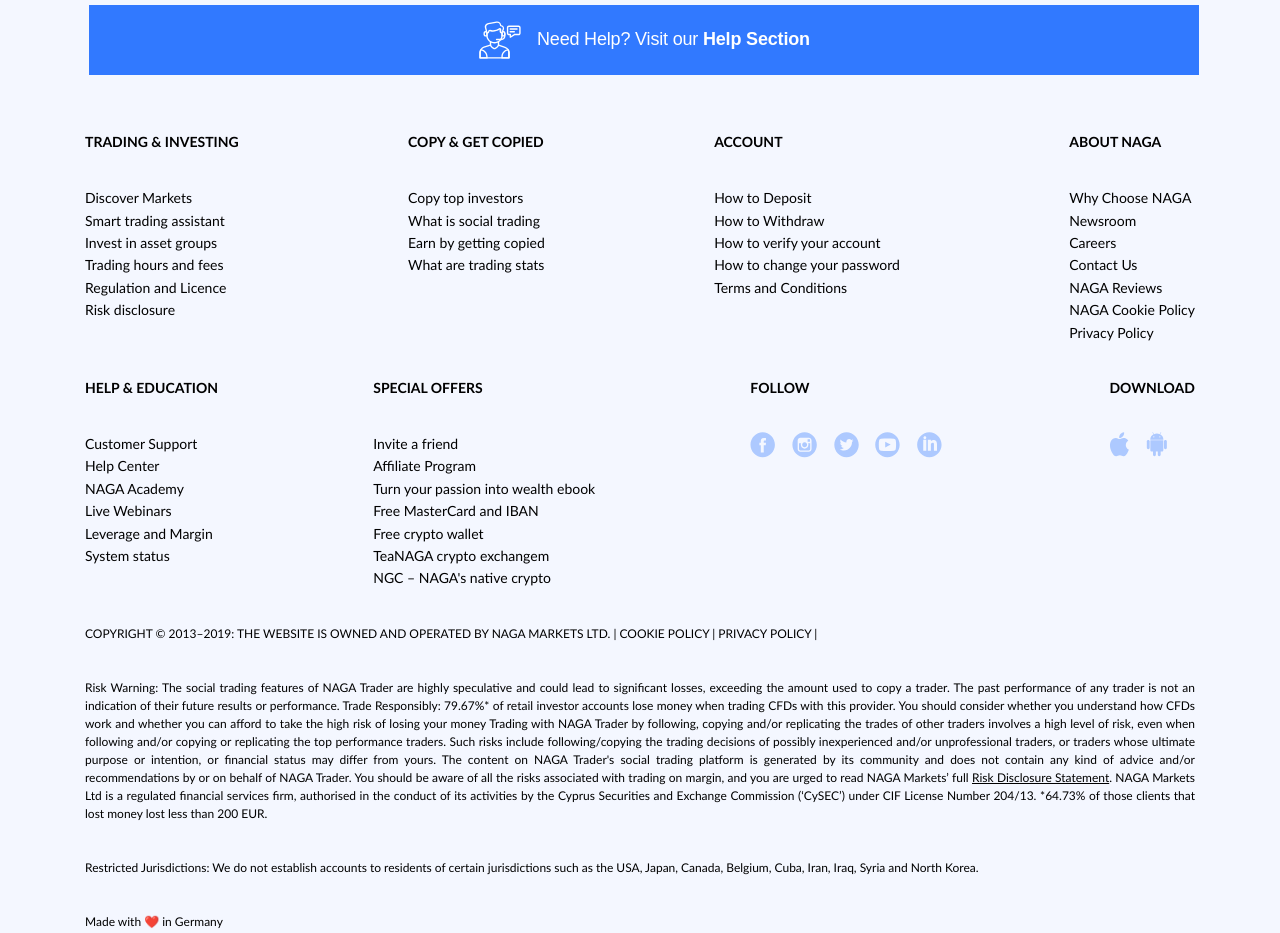
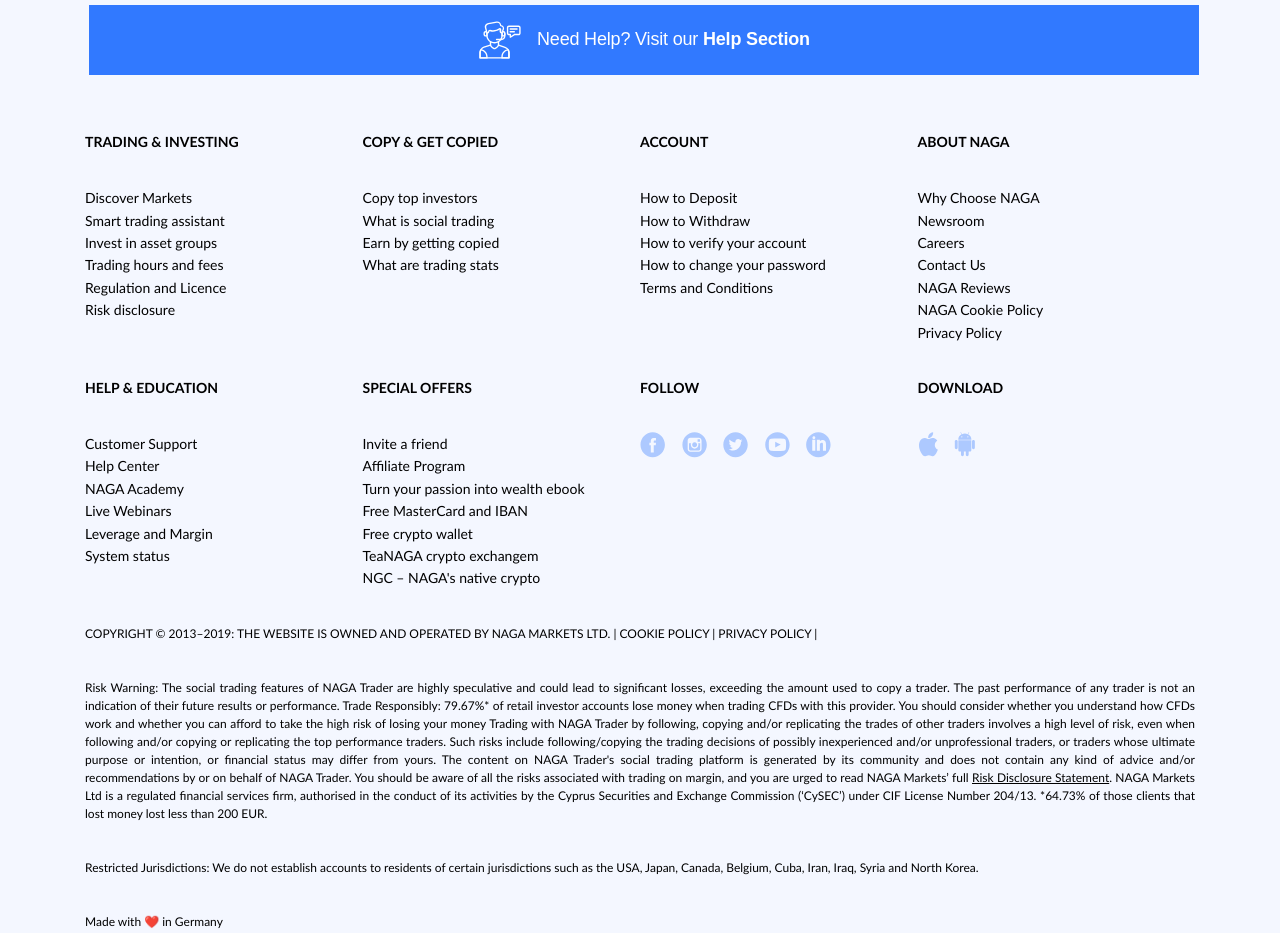
Before and after one commit to irynabolyukh/front-end-w-figma, a plain HTML site: page index.html in a window 1280 px wide. Shown: the part 5800-6733 px from the top of the page. Drawn offline with Linux system fonts and the light colour scheme.

Commit message:
footer fixed

```diff
--- a/css/style.scss
+++ b/css/style.scss
@@ -1432,6 +1432,9 @@ img{
             justify-content: space-between;
     width: 100%;
 }
+.footer__menu {
+    width: 25%;
+}
 .footer__menu-link-pic{
     text-decoration: none;
     margin-right: 12.5px;
@@ -1711,7 +1714,7 @@ img{
     .footer__nav {
         width: 100%;
     }
-    .footerm__menu {
+    .footer__menu {
         width: 50%;
         margin-bottom: 24px;
     }
--- a/index.html
+++ b/index.html
@@ -442,7 +442,7 @@
         <div class="wrapper">
             <div class="footer__item">
                 <nav class="footer__nav">
-                    <ul class="footerm__menu">
+                    <ul class="footer__menu">
                         <li class="footer__menu-item">
                             <h3 class="footer__menu-title">TRADING & INVESTING</h3>
                         </li>
@@ -465,7 +465,7 @@
                             <a href="#!" class="footer__menu-link">Risk disclosure</a>
                         </li>
                     </ul>
-                    <ul class="footerm__menu">
+                    <ul class="footer__menu">
                         <li class="footer__menu-item">
                             <h3 class="footer__menu-title">COPY & GET COPIED</h3>
                         </li>
@@ -482,7 +482,7 @@
                             <a href="#!" class="footer__menu-link">What are trading stats</a>
                         </li>
                     </ul>
-                    <ul class="footerm__menu">
+                    <ul class="footer__menu">
                         <li class="footer__menu-item">
                             <h3 class="footer__menu-title">ACCOUNT</h3>
                         </li>
@@ -502,7 +502,7 @@
                             <a href="#!" class="footer__menu-link">Terms and Conditions</a>
                         </li>
                     </ul>
-                    <ul class="footerm__menu">
+                    <ul class="footer__menu">
                         <li class="footer__menu-item">
                             <h3 class="footer__menu-title">ABOUT NAGA</h3>
                         </li>
@@ -532,7 +532,7 @@
             </div>
             <div class="footer__item">
                 <nav class="footer__nav">
-                    <ul class="footerm__menu">
+                    <ul class="footer__menu">
                         <li class="footer__menu-item">
                             <h3 class="footer__menu-title">HELP & EDUCATION</h3>
                         </li>
@@ -555,7 +555,7 @@
                             <a href="#!" class="footer__menu-link">System status</a>
                         </li>
                     </ul>
-                    <ul class="footerm__menu">
+                    <ul class="footer__menu">
                         <li class="footer__menu-item">
                             <h3 class="footer__menu-title">SPECIAL OFFERS</h3>
                         </li>
@@ -581,7 +581,7 @@
                             <a href="#!" class="footer__menu-link">NGC – NAGA's native crypto</a>
                         </li>
                     </ul>
-                    <ul class="footerm__menu">
+                    <ul class="footer__menu">
                         <li class="footer__menu-item">
                             <h3 class="footer__menu-title">Follow</h3>
                         </li>
@@ -603,7 +603,7 @@
                             </a>
                         </li>
                     </ul>
-                    <ul class="footerm__menu">
+                    <ul class="footer__menu">
                         <li class="footer__menu-item">
                             <h3 class="footer__menu-title">Download</h3>
                         </li>
```
Also changed, not shown: css/style.css, 1 other file.
